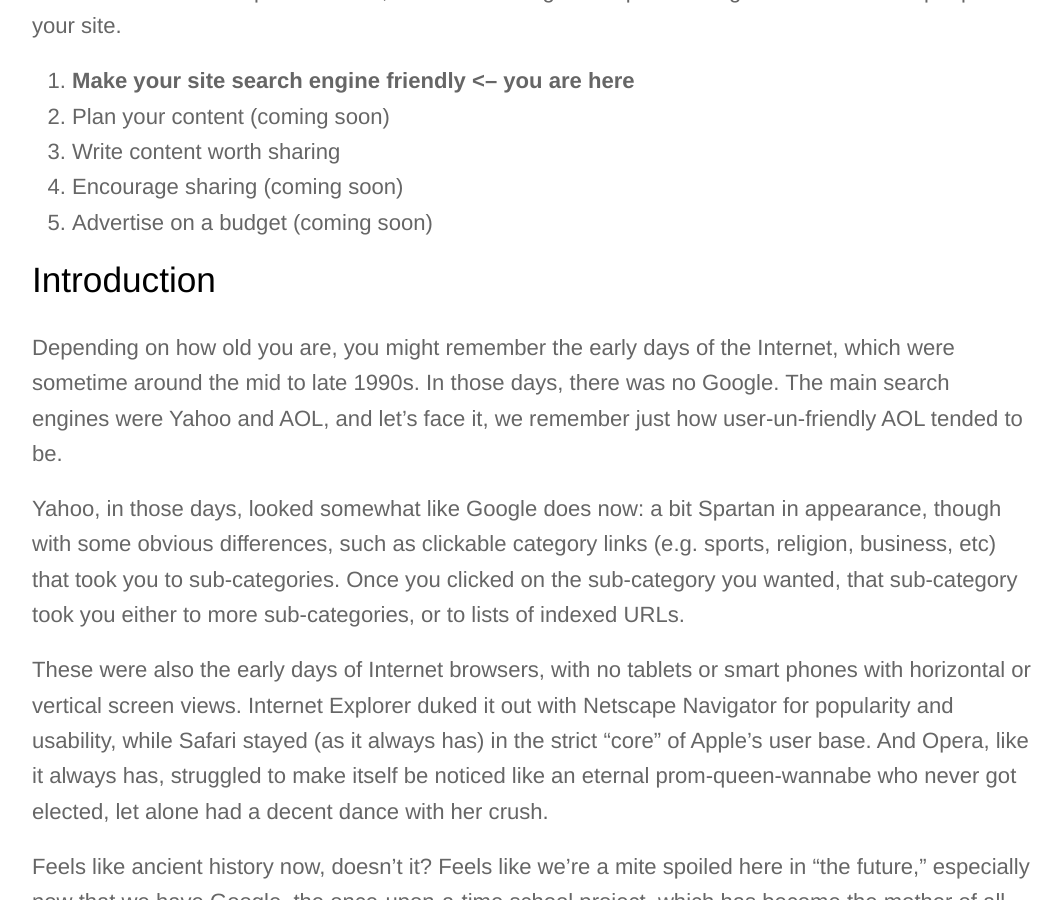
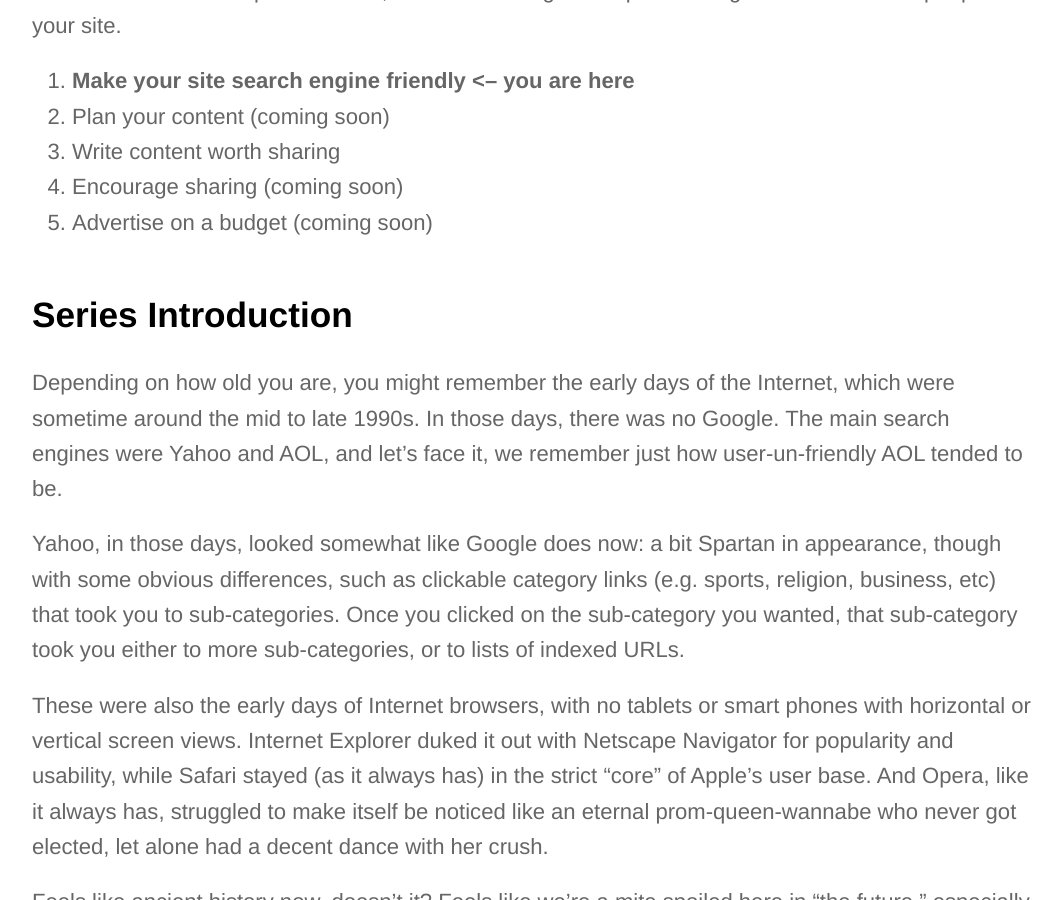
Before and after one commit to benevolenttech/btek.cc, a Jekyll site: the page built from _posts/2017-01-01-how-to-make-your-site-search-engine-friendly.md, in a window 1280 px wide and 900 px high, scrolled down 676 px. Shown: the whole window, without its empty margins (108-1170 px from the left). Built offline with Jekyll 4.4.1, drawn with Linux system fonts in a browser that asks for light colours; comment, search, counter and statistics services are not loaded.

Commit message:
Updated posts and author layout

```diff
--- a/_layouts/post.html
+++ b/_layouts/post.html
@@ -19,7 +19,7 @@
 				{% assign author_id = page.author_staff_member | prepend: "/staff_members/" | append: ".html" %}
 				{% assign author = site.staff_members | where: "url", author_id | first %}
 
-				<li>{% include staff-member.html member=author %}</li>
+				<li style="max-width:500px; margin:auto;">{% include staff-member.html member=author %}</li>
 			</ul>
 		</div>
 	</section>
@@ -28,7 +28,11 @@
 {% if page.next or page.previous %}
 <section class="diagonal alternate">
 	<div class="text-container">
+		{% if page.next %}
 		<h2>Next post</h2>
+		{% else %}
+		<h2>Previous post</h2>
+		{% endif %}
 		<div class="blog-post">
 			{% if page.next %}
 				{% include post-summary.html post=page.next %}
--- a/_posts/2017-01-01-how-to-make-your-site-search-engine-friendly.md
+++ b/_posts/2017-01-01-how-to-make-your-site-search-engine-friendly.md
@@ -16,8 +16,9 @@
 3. Write content worth sharing
 4. Encourage sharing (coming soon)
 5. Advertise on a budget (coming soon)
+<br><br>
 
-## Introduction
+## **Series Introduction**
 
 Depending on how old you are, you might remember the early days of the Internet, which were sometime around the mid to late 1990s. In those days, there was no Google. The main search engines were Yahoo and AOL, and let’s face it, we remember just how user-un-friendly AOL tended to be.
 
@@ -31,7 +32,7 @@
 
 So, in order to help you get to that top spot, or at least help you get to the top page of listings, we’ve put together this SEO primer series of articles. In this series, we cover the highest impact strategies to attract more people to your site.
 
-## Part 1: How to Make Your Site Search Engine Friendly
+## **Part 1: How to Make Your Site Search Engine Friendly**
 
 You may have a huge fanbase and massive traffic, but ignoring search engine and social network guidelines will sink your online visibility faster than hitting an iceberg on a foggy night.
 
@@ -69,6 +70,6 @@
 
 We’re actually working on a full tips and tricks article on performance – sign up for our email newsletter to get notified when it’s ready!
 
-## And…that's it!
+## **And…that's it!**
 
 Now you know how to make your site perfect. Actually no you don’t, there are four more steps in this series, But at least it’s a good start.
```
Also changed, not shown: other parts of _posts/2017-01-01-how-to-make-your-site-search-engine-friendly.md (+1 -1 lines), _posts/2017-02-01-how-to-write-content-worth-sharing.md (+3 -2 lines).
